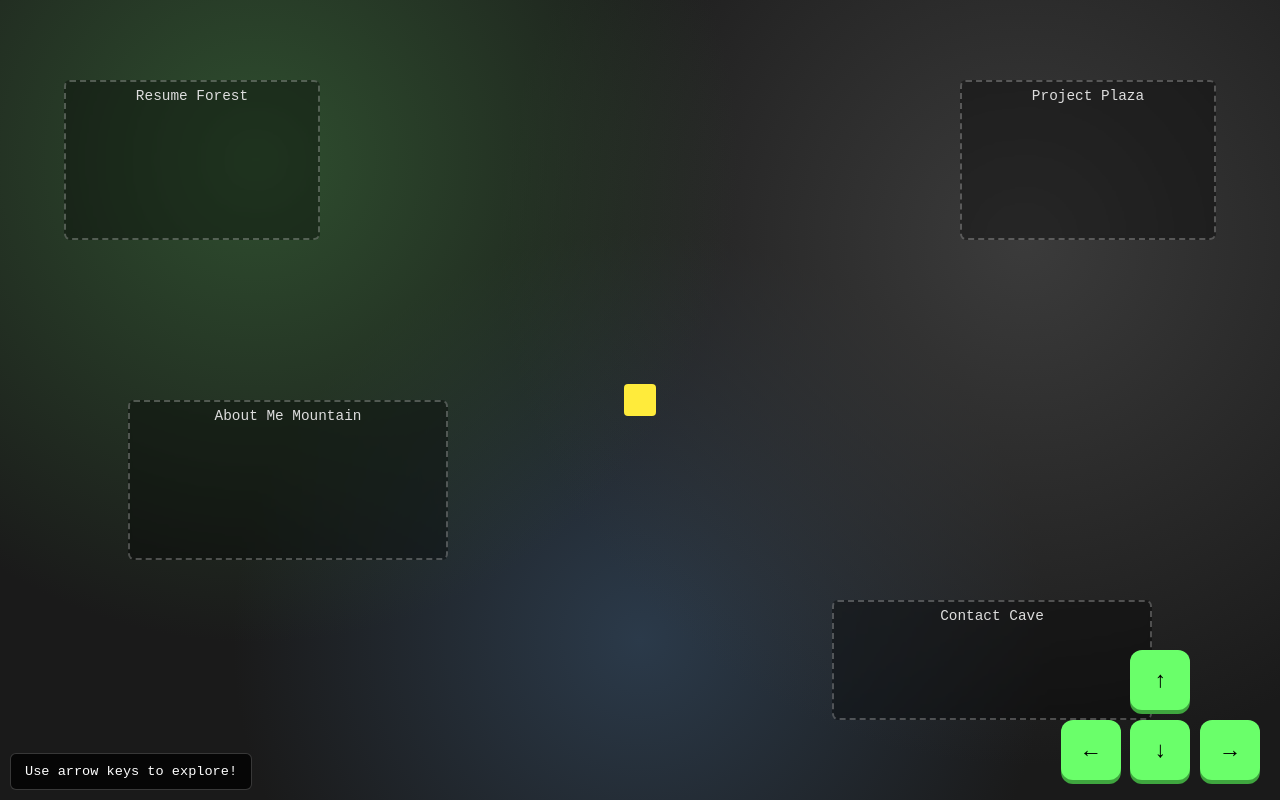
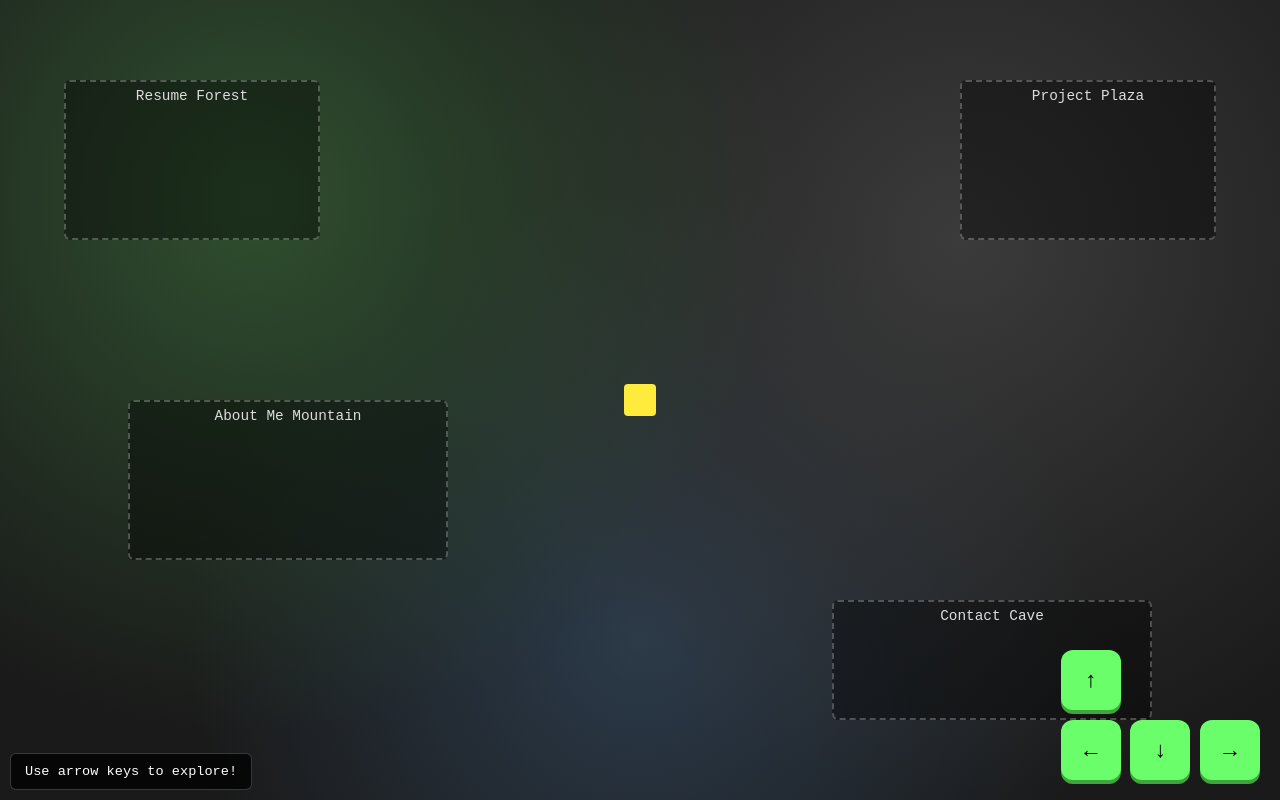
Before and after one commit to dman1991g/Resume-adventure, a plain HTML site: page index.html in a window 1280 px wide. Drawn offline with Linux system fonts and the light colour scheme.

Commit message:
Update style.css

```diff
--- a/style.css
+++ b/style.css
@@ -1,88 +1,87 @@
-/* GLOBAL RESET */
+/* RESET */
 * {
   box-sizing: border-box;
+  margin: 0;
+  padding: 0;
 }
 
-/* UPDATED: Better mobile behavior + game feel */
+/* IMPORTANT: html + body MUST have height */
 html, body {
   width: 100%;
   height: 100%;
-  margin: 0;
   font-family: 'Courier New', monospace;
   background: #111;
   color: white;
   overflow: hidden;
-  touch-action: none; /* mobile-first */
+  touch-action: none;
 }
 
-/* UPDATED: Game world background (Option 2 style) */
+/* GAME WORLD */
 #game {
+  position: relative;
   width: 100vw;
   height: 100vh;
-  position: relative;
   overflow: hidden;
 
-  /* WORLD BACKGROUND */
-  background:
-    radial-gradient(circle at 20% 20%, #2f4f2f, transparent 40%),
-    radial-gradient(circle at 80% 30%, #3b3b3b, transparent 45%),
-    radial-gradient(circle at 50% 80%, #2b3a4a, transparent 45%),
-    #1a1a1a;
+  /* GAME MAP BACKGROUND */
+  background-color: #1a1a1a;
+  background-image:
+    radial-gradient(circle at 20% 25%, #2f4f2f 0%, transparent 45%),
+    radial-gradient(circle at 75% 30%, #3b3b3b 0%, transparent 50%),
+    radial-gradient(circle at 50% 80%, #2b3a4a 0%, transparent 50%);
 }
 
-/* UPDATED: Zones feel like locations, not UI */
-.zone {
-  position: absolute;
-  border: 2px dashed rgba(255, 255, 255, 0.25);
-  background: rgba(0, 0, 0, 0.35);
-  backdrop-filter: blur(2px);
-  text-align: center;
-  font-size: 0.9rem;
-  padding: 6px;
-  border-radius: 6px;
-  color: #ddd;
-}
-
-/* UPDATED: Softer active highlight */
-.zone.active {
-  border-color: #6aff6a;
-  background-color: rgba(106, 255, 106, 0.15);
-}
-
-/* UPDATED: Player prepared for sprite swap */
+/* PLAYER */
 #player {
   width: 32px;
   height: 32px;
-
-  /* TEMP fallback color if no sprite yet */
-  background-color: #ffeb3b;
-
-  /* READY FOR SPRITE */
-  /* background-image: url("assets/player.png"); */
-  /* background-size: cover; */
-  /* image-rendering: pixelated; */
-
+  background: #ffeb3b; /* placeholder until sprite */
   position: absolute;
   top: 50%;
   left: 50%;
   transform: translate(-50%, -50%);
   transition: top 0.08s linear, left 0.08s linear;
-  z-index: 2;
+  z-index: 5;
   border-radius: 4px;
+
+  /* READY FOR SPRITE */
+  /* background-image: url("player.png"); */
+  /* background-size: cover; */
+  /* image-rendering: pixelated; */
 }
 
-/* UPDATED: Cleaner HUD message */
+/* ZONES (VISIBLE FOR NOW) */
+.zone {
+  position: absolute;
+  padding: 6px 8px;
+  font-size: 0.9rem;
+  text-align: center;
+  color: #ddd;
+
+  background: rgba(0, 0, 0, 0.4);
+  border: 2px dashed rgba(255, 255, 255, 0.25);
+  border-radius: 6px;
+}
+
+/* ACTIVE ZONE */
+.zone.active {
+  border-color: #6aff6a;
+  background: rgba(106, 255, 106, 0.15);
+}
+
+/* INFO HUD */
 #info {
   position: absolute;
   bottom: 10px;
   left: 10px;
   max-width: 80%;
+  padding: 10px 14px;
+
   background: rgba(0, 0, 0, 0.75);
-  padding: 10px 14px;
   border-radius: 6px;
   border: 1px solid rgba(255, 255, 255, 0.2);
   font-size: 0.85rem;
-  z-index: 4;
+  z-index: 6;
 }
 
 /* MODAL */
@@ -92,44 +91,38 @@ html, body {
   left: 10%;
   width: 80%;
   max-height: 80%;
-  overflow-y: auto;
+  padding: 20px;
+
   background: #111;
   border: 2px solid #6aff6a;
-  padding: 20px;
-  z-index: 10;
   border-radius: 8px;
+  overflow-y: auto;
+  z-index: 20;
 }
 
-#modal button {
-  margin-top: 20px;
-}
-
-/* UTILITY */
 .hidden {
   display: none;
 }
 
-/* UPDATED: Mobile controls look more game-like */
+/* MOBILE CONTROLS */
 #mobile-controls {
   position: absolute;
   bottom: 20px;
   right: 20px;
   display: flex;
   flex-direction: column;
-  align-items: center;
   gap: 10px;
-  z-index: 5;
+  z-index: 10;
 }
 
-/* UPDATED: Bigger touch targets */
 #mobile-controls button {
+  width: 60px;
+  height: 60px;
+  font-size: 1.4rem;
   background: #6aff6a;
   border: none;
+  border-radius: 12px;
   color: #000;
-  font-size: 1.4rem;
-  width: 60px;
-  height: 60px;
-  border-radius: 12px;
   box-shadow: 0 4px 0 #3fa63f;
 }
 
```
